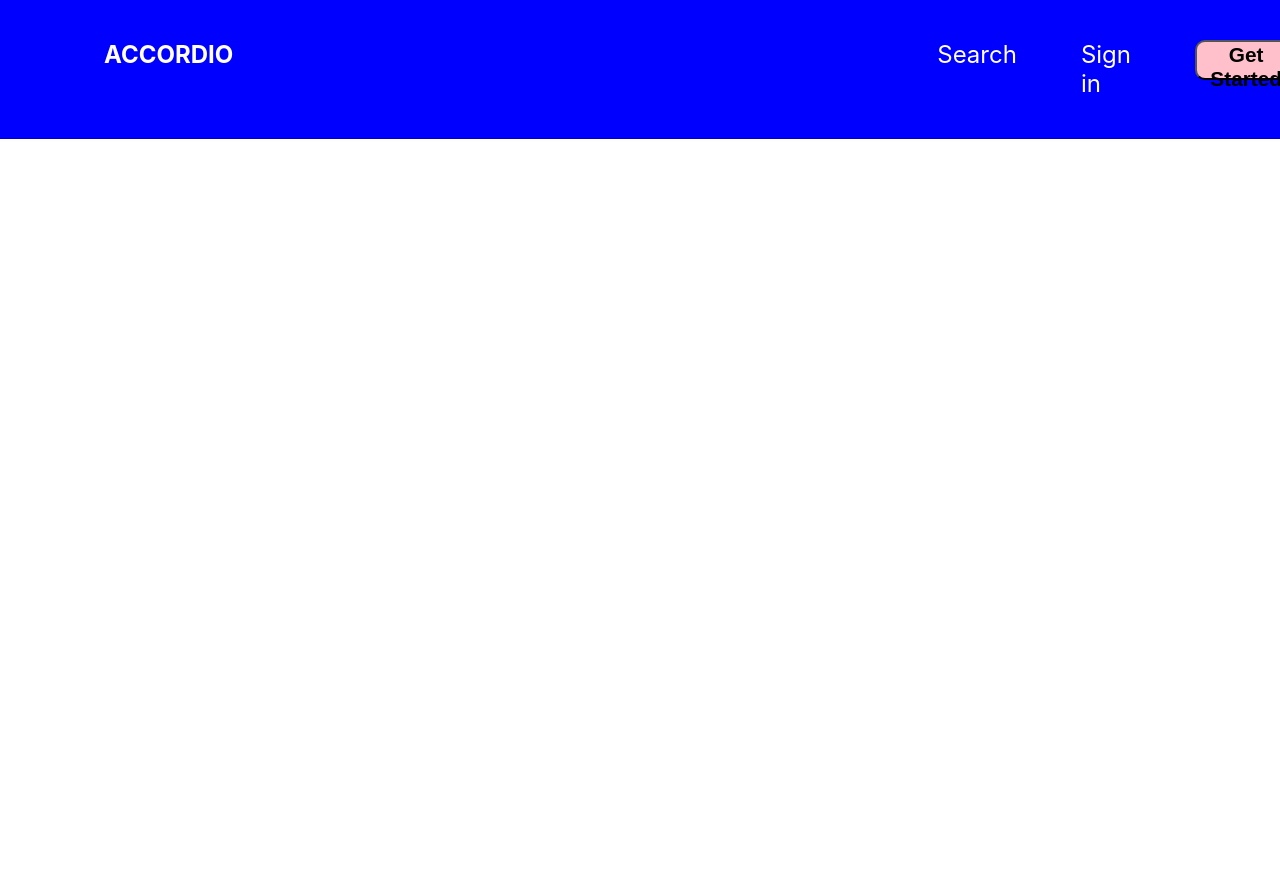
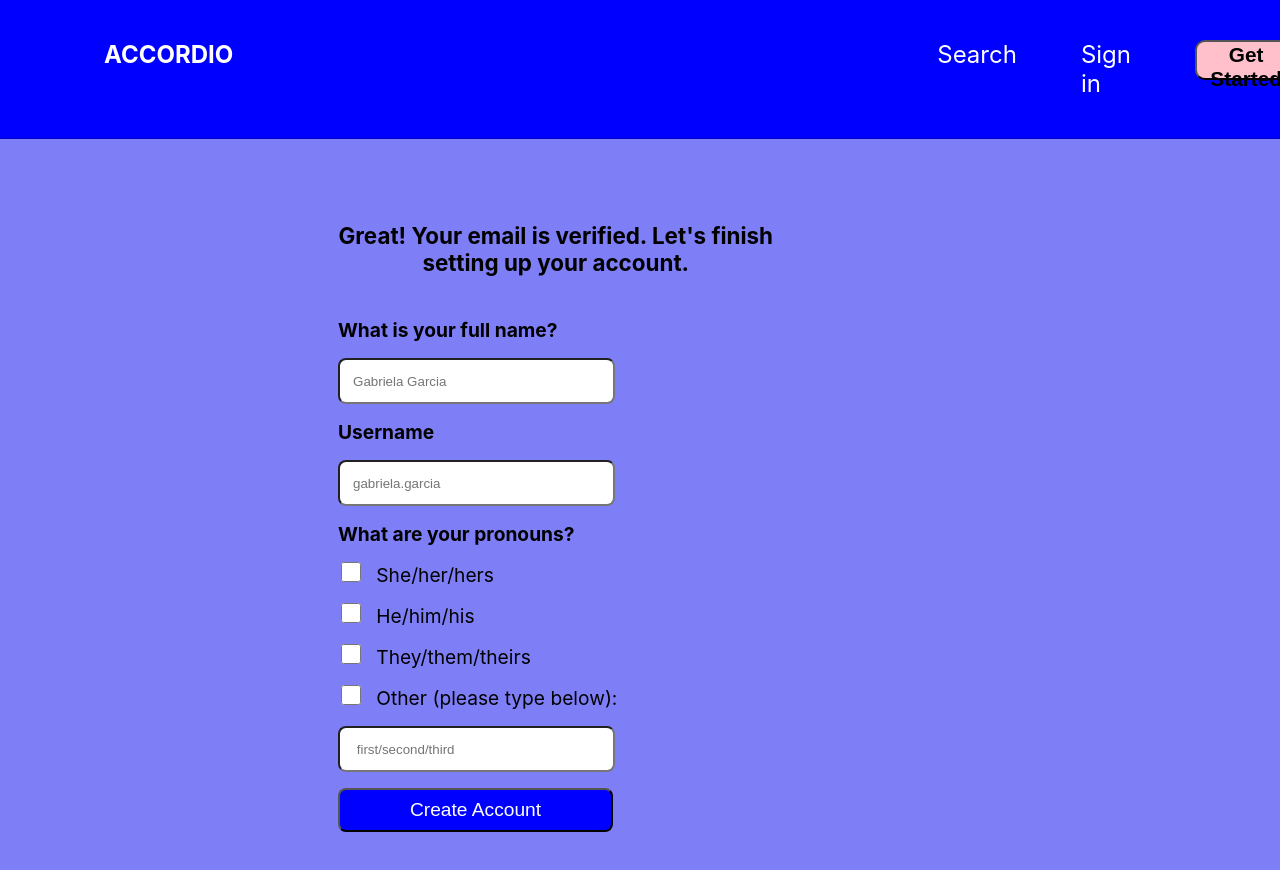
Before and after one commit to alinan-vn/accordio-frontend-react, a React (Create React App) app: page /complete-account in a window 1280 px wide. Shown: the top 870 px of the page. Before the commit the page ends 800 px from the top, so only its background shows below. Built offline with nearby package versions, Linux system fonts and the light colour scheme.

Commit message:
created complete-account html structure; added some jsx functionality; added styling;

```diff
--- a/src/App.js
+++ b/src/App.js
@@ -6,6 +6,7 @@ import Navigation from './components/global/navigation/index'
 
 import CreateAccount from './components/create-account/index'
 import EmailVerification from './components/create-account/email-verification/index'
+import CompleteAccount from './components/create-account/complete-account/index'
 
 function App() {
   return (
@@ -14,6 +15,7 @@ function App() {
       <BrowserRouter>
         <Route exact path='/create-account' component={CreateAccount} />
         <Route exact path='/email-verification' component={EmailVerification} />
+        <Route exact path='/complete-account' component={CompleteAccount} />
       </ BrowserRouter>
       {/* <Footer /> */}
     </div>
--- /dev/null
+++ b/src/components/create-account/complete-account/index.jsx
@@ -0,0 +1,57 @@
+import React from 'react'
+
+class CompleteAccount extends React.Component {
+
+    goToHome = () => {
+        this.props.history.push('/')
+    }
+
+    render(){
+        return(
+            <section className='complete-account'>
+                <form className='complete-account__form'>
+                    <h1>Great! Your email is verified. Let's finish setting up your account.</h1>
+
+                    <label className='complete-account__form-input-text-label'>What is your full name?</label><br />
+                    <input
+                        className='complete-account__form-input-text'
+                        placeholder='   Gabriela Garcia'
+                    /><br />
+
+                    <label className='complete-account__form-input-text-label'>Username</label><br />
+                    <input
+                        className='complete-account__form-input-text'
+                        placeholder='   gabriela.garcia'
+                    /><br />
+
+                    <label className='complete-account__form-input-checkbox-pronouns-label'>What are your pronouns?</label><br />
+                    <input
+                        className='complete-account__form-input-checkbox'
+                        type='checkbox'
+                    /><label
+                        className='complete-account__form-input-checkbox-label'>She/her/hers</label><br />
+                    <input
+                        className='complete-account__form-input-checkbox'
+                        type='checkbox'
+                    /><label className='complete-account__form-input-checkbox-label'>He/him/his</label><br />
+                    <input
+                        className='complete-account__form-input-checkbox'
+                        type='checkbox'
+                    /><label className='complete-account__form-input-checkbox-label'>They/them/theirs</label><br />
+                    <input
+                        className='complete-account__form-input-checkbox'
+                        type='checkbox'
+                    /><label className='complete-account__form-input-checkbox-label'>Other (please type below):</label><br />
+                    <input
+                        className='complete-account__form-input-text'
+                        placeholder='    first/second/third'
+                    /><br />
+
+                    <button onClick={this.goToHome} className='complete-account__form-button'>Create Account</button>
+                </form>
+            </section>
+        )
+    }
+}
+
+export default CompleteAccount
--- a/src/components/create-account/email-verification/index.jsx
+++ b/src/components/create-account/email-verification/index.jsx
@@ -13,7 +13,7 @@ class EmailVerification extends React.Component {
                 <div className='email-verification__text'>
                     <p className='email-verification__text-almost-there'>Almost there...</p>
                     <p className='email-verification__text-check-email'>Please check your email: <br /><strong>ladadaddada@gmail.com</strong><br /> to verify your account</p>
-                    <p className='email-verification__text-resend'>Haven't received an email?<br /> Check your spam folder, otherwise <a href='#target'>send me a new one!</a></p>
+                    <p className='email-verification__text-resend'>Haven't received an email?<br /> Check your spam folder, otherwise <a href='/complete-account'>send me a new one!</a></p>
                 </div>
             </section>
         )
--- /dev/null
+++ b/src/scss/_complete-account.scss
@@ -0,0 +1,56 @@
+.complete-account{
+    background-color: $create-account-background-color;
+    display: flex;
+    justify-content: center;
+    align-items: center;
+
+    &__form > h1 {
+        font-size: 1.4rem;
+        padding: 8vh 0 3vh 2vw;
+        width: 70%;
+        text-align: center;
+    }
+
+    &__form-input {
+
+        &-text {
+            margin: 2vh 0 2vh 5vw;
+            height: 5vh;
+            width: 21vw;
+            border-radius: 0.5rem;
+
+            &-label {
+                margin: 0 0 0 5vw;
+                font-size: 1.2rem;
+                font-weight: bold;
+            }
+        }
+
+        &-checkbox {
+            margin: 2vh 0 0 5vw;
+            height: 2.5vh;
+            width: 2vw;
+
+            &-pronouns-label {
+                margin: 0 0 0 5vw;
+                font-size: 1.2rem;
+                font-weight: bold;
+            }
+
+            &-label {
+                font-size: 1.2rem;
+                padding: 0 0 0 1vw;
+            }
+        }
+    }
+
+    &__form-button {
+        margin: 0 0 18vh 5vw;
+        height: 5.5vh;
+        width: 21.5vw;
+        border-radius: .5rem;
+        background-color: $nav-background-color;
+        color: $nav-font-color;
+        font-size: 1.2rem;
+    }
+}
--- a/src/scss/main.scss
+++ b/src/scss/main.scss
@@ -2,3 +2,4 @@
 @import './navbar';
 @import './create-account';
 @import './email-verification';
+@import './complete-account';
```
Also changed, not shown: src/timenotes.md (+3 -1 lines).
